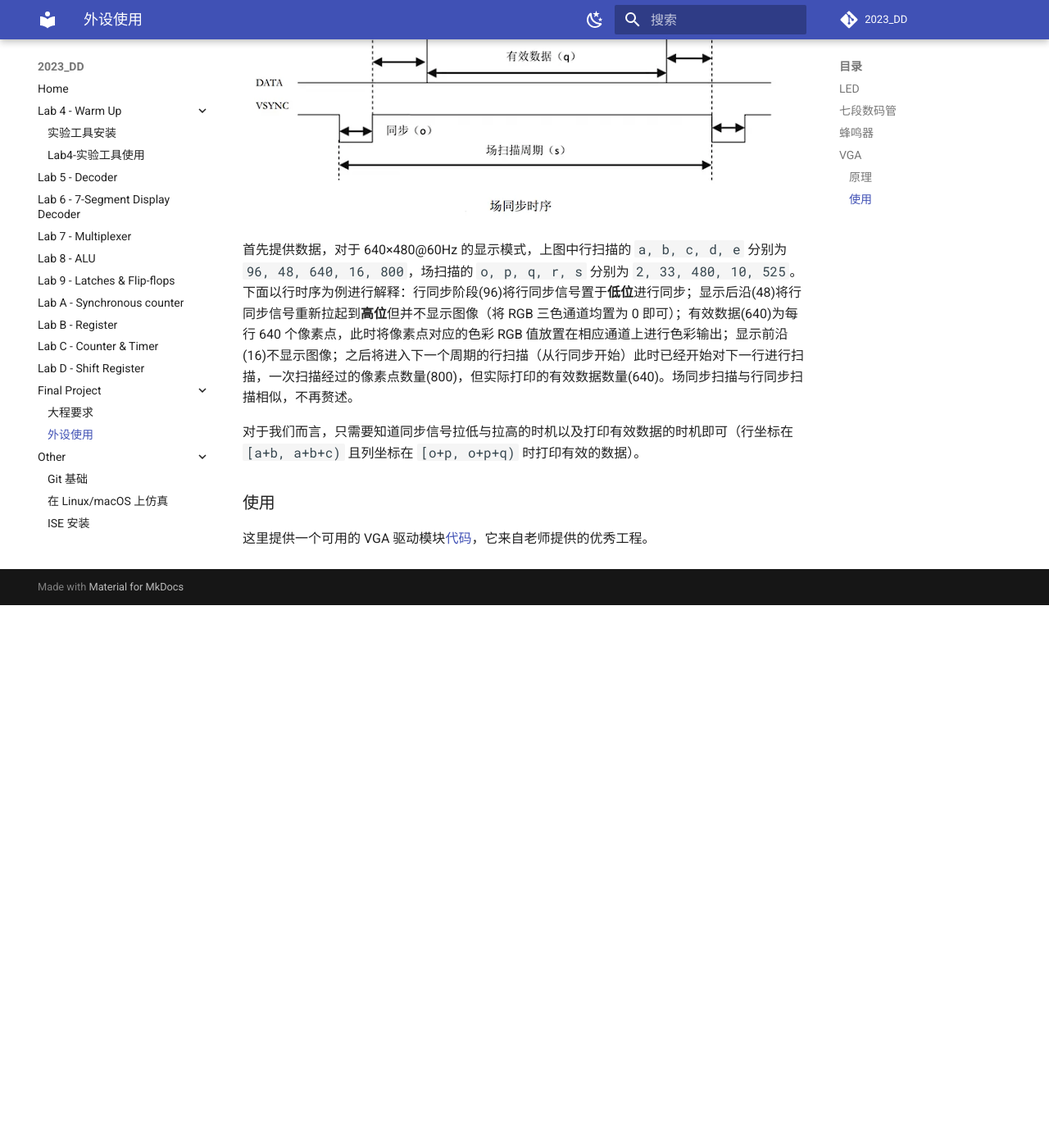
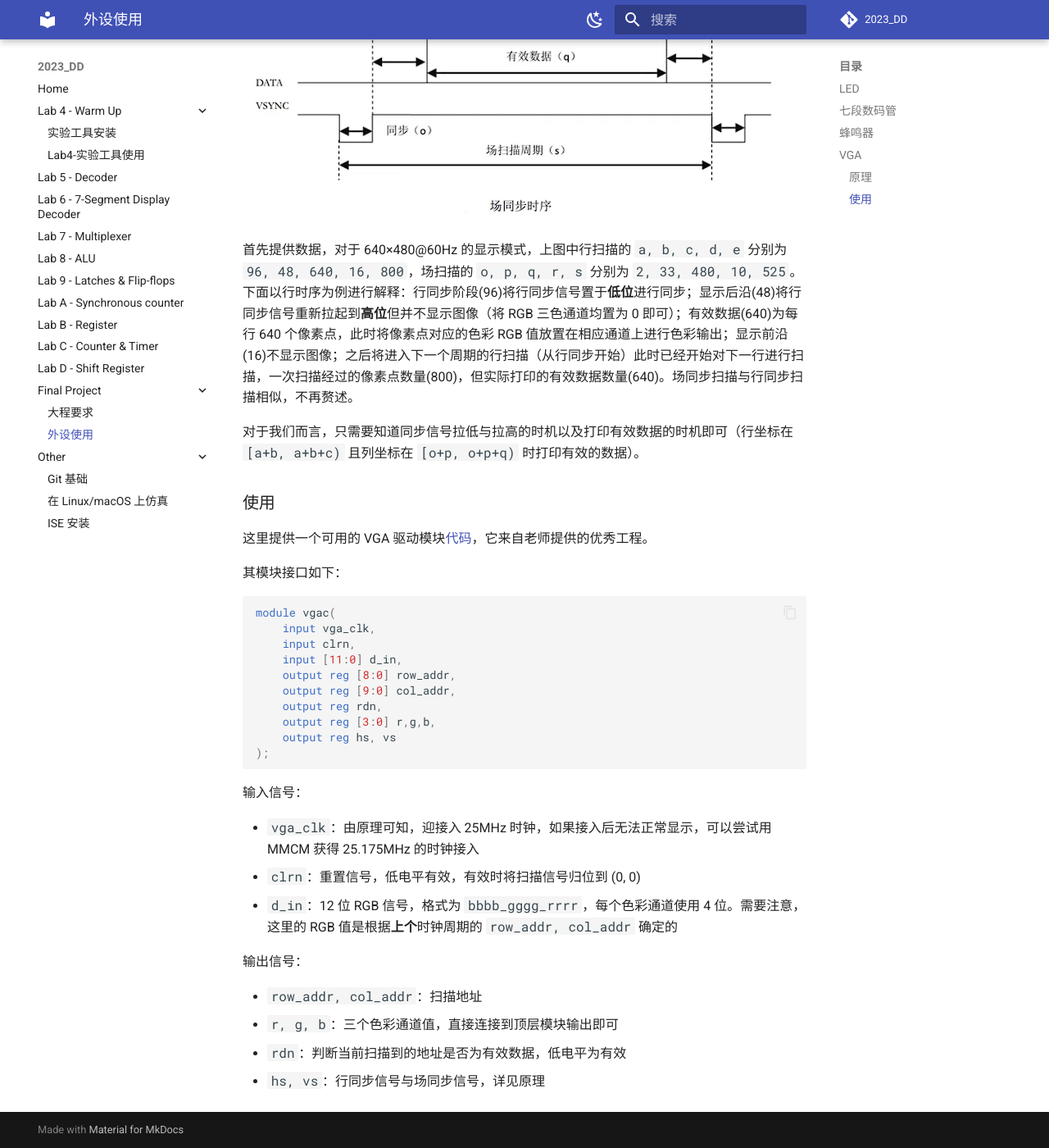
Before and after one commit to Guahao31/2023_DD, an MkDocs documentation site: the page built from docs/final_project/device.md, in a window 1280 px wide and 1400 px high, scrolled down 1931 px. Shown: the whole window at 82% size. Built offline with MkDocs 1.6.1 and Material for MkDocs 9.7.7, drawn with Linux system fonts in a browser that asks for light colours; a script that is not in the unit is left out; comment, search, counter and statistics services are not loaded; before the commit the page ends 2669 px from its top, so only the background shows below that.

Commit message:
update: use of VGA

````diff
--- a/docs/final_project/device.md
+++ b/docs/final_project/device.md
@@ -58,3 +58,31 @@ VGA(Video Graphics Array) 协议是一种使用模拟信号的显示标准，我
 ### 使用
 
 这里提供一个可用的 VGA 驱动模块[代码](../attachment/vgac.v)，它来自老师提供的优秀工程。
+
+其模块接口如下：
+
+```verilog
+module vgac(
+    input vga_clk,
+    input clrn,
+    input [11:0] d_in,
+    output reg [8:0] row_addr,
+    output reg [9:0] col_addr,
+    output reg rdn,
+    output reg [3:0] r,g,b,
+    output reg hs, vs
+);
+```
+
+输入信号：
+
+* `vga_clk`：由原理可知，迎接入 25MHz 时钟，如果接入后无法正常显示，可以尝试用 MMCM 获得 25.175MHz 的时钟接入
+* `clrn`：重置信号，低电平有效，有效时将扫描信号归位到 (0, 0)
+* `d_in`：12 位 RGB 信号，格式为 `bbbb_gggg_rrrr`，每个色彩通道使用 4 位。需要注意，这里的 RGB 值是根据**上个**时钟周期的 `row_addr, col_addr` 确定的
+
+输出信号：
+
+* `row_addr, col_addr`：扫描地址
+* `r, g, b`：三个色彩通道值，直接连接到顶层模块输出即可
+* `rdn`：判断当前扫描到的地址是否为有效数据，低电平为有效
+* `hs, vs`：行同步信号与场同步信号，详见原理
````
Also changed, not shown: 1 other file.
